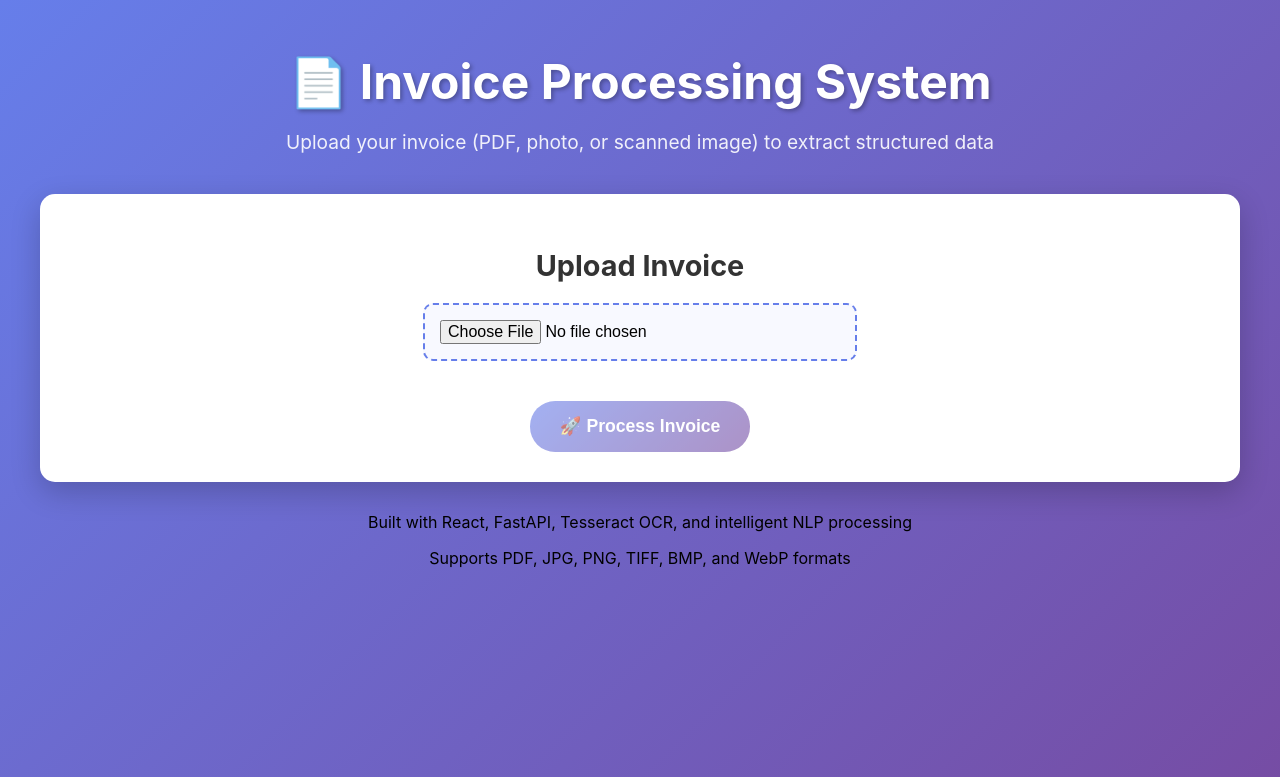
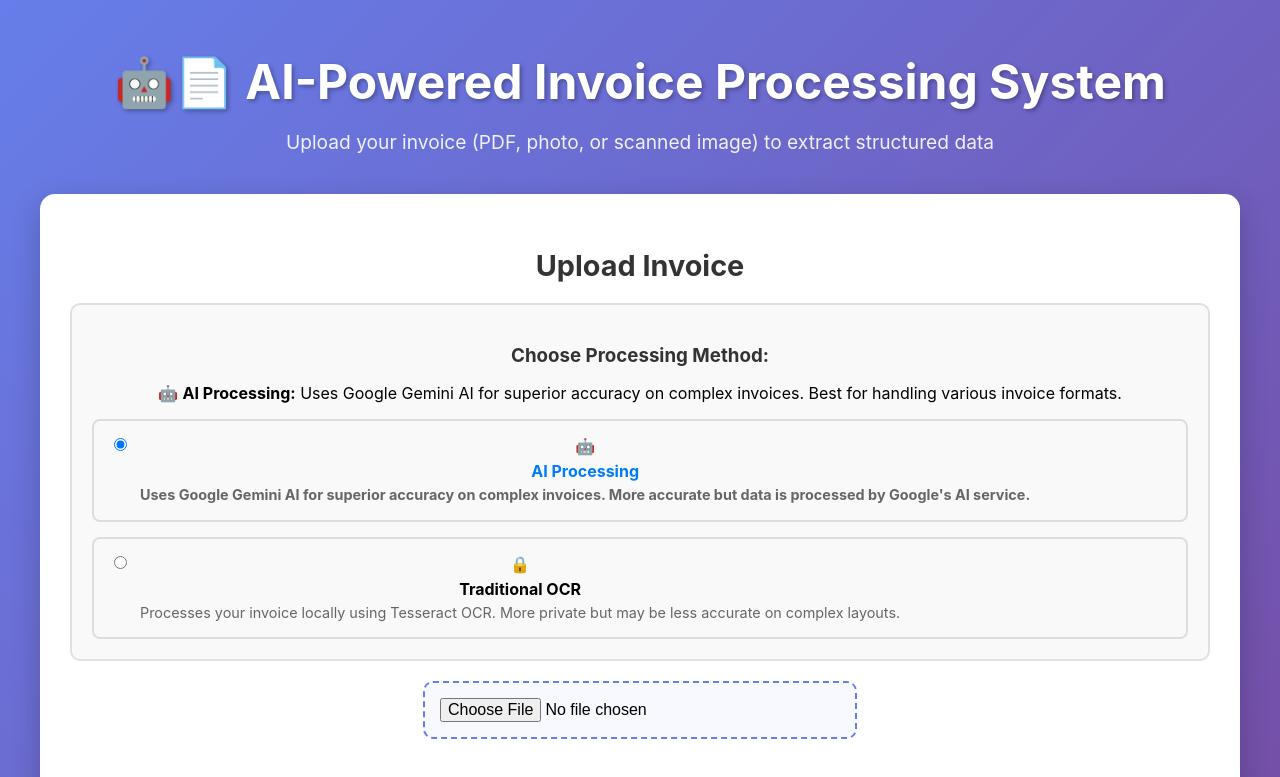
Before and after one commit to MohdAli056/invoice-processor-frontend, a React (Create React App) app: page / in a window 1280 px wide. Shown: the top 777 px of the page. Built offline with nearby package versions, Linux system fonts and the light colour scheme.

Commit message:
Fix: Remove unused code and clean up the App component

```diff
--- a/src/App.css
+++ b/src/App.css
@@ -204,3 +204,110 @@
     grid-template-columns: 1fr;
   }
 }
+
+/* Processing Options Styles */
+.processing-options {
+  margin: 20px 0;
+  padding: 20px;
+  border: 2px solid #e0e0e0;
+  border-radius: 10px;
+  background-color: #f9f9f9;
+}
+
+.processing-options h3 {
+  margin-bottom: 15px;
+  color: #333;
+}
+
+.radio-group {
+  display: flex;
+  flex-direction: column;
+  gap: 15px;
+}
+
+.radio-option {
+  display: flex;
+  align-items: flex-start;
+  gap: 10px;
+  padding: 15px;
+  border: 2px solid #ddd;
+  border-radius: 8px;
+  cursor: pointer;
+  transition: all 0.3s ease;
+}
+
+.radio-option:hover {
+  border-color: #007bff;
+  background-color: #f0f8ff;
+}
+
+.radio-option input[type="radio"] {
+  margin-top: 2px;
+}
+
+.radio-option input[type="radio"]:checked + .radio-label {
+  color: #007bff;
+  font-weight: bold;
+}
+
+.radio-label {
+  display: flex;
+  flex-direction: column;
+  gap: 5px;
+}
+
+.radio-label small {
+  color: #666;
+  font-size: 0.9em;
+  line-height: 1.3;
+}
+
+/* Processing Info Styles */
+.processing-info {
+  margin-bottom: 20px;
+  padding: 15px;
+  background-color: #e8f4fd;
+  border-radius: 8px;
+  border-left: 4px solid #007bff;
+}
+
+.info-grid {
+  display: grid;
+  grid-template-columns: repeat(auto-fit, minmax(200px, 1fr));
+  gap: 10px;
+  margin-top: 10px;
+}
+
+.info-item {
+  display: flex;
+  justify-content: space-between;
+  padding: 8px 12px;
+  background-color: white;
+  border-radius: 5px;
+  font-size: 0.9em;
+}
+
+/* Enhanced Result Styles */
+.result-section {
+  animation: fadeIn 0.5s ease-in;
+}
+
+@keyframes fadeIn {
+  from { opacity: 0; transform: translateY(20px); }
+  to { opacity: 1; transform: translateY(0); }
+}
+
+/* Responsive Design */
+@media (max-width: 768px) {
+  .radio-group {
+    gap: 10px;
+  }
+
+  .radio-option {
+    padding: 12px;
+  }
+
+  .info-grid {
+    grid-template-columns: 1fr;
+  }
+}
--- a/src/App.js
+++ b/src/App.js
@@ -1,11 +1,35 @@
 import React, { useState } from 'react';
 import './App.css';
+
+// Helper function to convert JSON to CSV
+const convertToCSV = (data) => {
+  const extractedData = data.extracted_data || {};
+  const rows = [
+    ['Field', 'Value'],
+    ['Vendor Name', extractedData.vendor_name || 'Not found'],
+    ['Vendor Email', extractedData.vendor_email || 'Not found'],
+    ['Vendor Phone', extractedData.vendor_phone || 'Not found'],
+    ['Invoice Number', extractedData.invoice_number || 'Not found'],
+    ['Invoice Date', extractedData.invoice_date || 'Not found'],
+    ['VAT Number', extractedData.vat_number || 'Not found'],
+    ['Total Amount', extractedData.total_amount || 'Not found'],
+    ['Subtotal', extractedData.subtotal || 'Not found'],
+    ['Tax Amount', extractedData.tax_amount || 'Not found'],
+    ['Payment Terms', extractedData.payment_terms || 'Not found'],
+    ['Dates Found', (extractedData.dates_found || []).join(', ') || 'None'],
+    ['Processing Method', data.processing_method || 'Unknown'],
+    ['Processing Time', data.processing_timestamp || 'Unknown'],
+    ['Confidence Score', data.confidence_scores?.overall || 'Not available']
+  ];
+  return rows.map(row => row.join(',')).join('\n');
+};
 
 function App() {
   const [file, setFile] = useState(null);
   const [loading, setLoading] = useState(false);
   const [result, setResult] = useState(null);
   const [error, setError] = useState(null);
+  const [processingMethod, setProcessingMethod] = useState('ai');
 
   const handleFileChange = (event) => {
     const selectedFile = event.target.files[0];
@@ -26,13 +50,12 @@ function App() {
 
     const formData = new FormData();
     formData.append('file', file);
+    formData.append('processing_method', processingMethod);
 
     try {
-      // Clean API URL to prevent double slashes
       const apiUrl = (process.env.REACT_APP_API_URL || 'http://localhost:8000').replace(/\/$/, '');
-
       console.log('Uploading to:', `${apiUrl}/process`);
-      console.log('File details:', { name: file.name, size: file.size, type: file.type });
+      console.log('Processing method:', processingMethod);
 
       const response = await fetch(`${apiUrl}/process`, {
         method: 'POST',
@@ -40,7 +63,6 @@ function App() {
       });
 
       console.log('Response status:', response.status);
-      console.log('Response headers:', response.headers);
 
       if (!response.ok) {
         const errorText = await response.text();
@@ -51,17 +73,14 @@ function App() {
       const data = await response.json();
       console.log('API Response:', data);
 
-      // Validate the response structure
       if (!data || typeof data !== 'object') {
         throw new Error('Invalid response format from server');
       }
 
-      // Check if it's an error response
       if (data.detail) {
         throw new Error(`Server error: ${data.detail}`);
       }
 
-      // Ensure extracted_data exists
       if (!data.extracted_data) {
         console.warn('No extracted_data in response, creating empty structure');
         data.extracted_data = {
@@ -86,16 +105,77 @@ function App() {
     }
   };
 
+  const handleExportCSV = () => {
+    if (!result) return;
+
+    const csvContent = convertToCSV(result);
+    const blob = new Blob([csvContent], { type: 'text/csv;charset=utf-8;' });
+    const link = document.createElement('a');
+    const url = URL.createObjectURL(blob);
+
+    link.setAttribute('href', url);
+    link.setAttribute('download', `invoice_data_${new Date().toISOString().slice(0,10)}.csv`);
+    document.body.appendChild(link);
+    link.click();
+    document.body.removeChild(link);
+  };
+
   return (
     <div className="App">
       <header className="App-header">
-        <h1>📄 Invoice Processing System</h1>
+        <h1>🤖📄 AI-Powered Invoice Processing System</h1>
         <p>Upload your invoice (PDF, photo, or scanned image) to extract structured data</p>
       </header>
 
       <main className="App-main">
         <div className="upload-section">
           <h2>Upload Invoice</h2>
+
+          {/* Processing Method Selection */}
+          <div className="processing-options">
+            <h3>Choose Processing Method:</h3>
+            <div className="method-description">
+              {processingMethod === 'ai' ? (
+                <p>
+                  🤖 <strong>AI Processing:</strong> Uses Google Gemini AI for superior accuracy on complex invoices. Best for handling various invoice formats.
+                </p>
+              ) : (
+                <p>
+                  📄 <strong>Traditional OCR:</strong> Uses local processing for privacy-conscious users. Best for standard invoice formats.
+                </p>
+              )}
+            </div>
+            <div className="radio-group">
+              <label className="radio-option">
+                <input
+                  type="radio"
+                  name="processing"
+                  value="ai"
+                  checked={processingMethod === 'ai'}
+                  onChange={(e) => setProcessingMethod(e.target.value)}
+                />
+                <span className="radio-label">
+                  🤖 <strong>AI Processing</strong>
+                  <small>Uses Google Gemini AI for superior accuracy on complex invoices. More accurate but data is processed by Google's AI service.</small>
+                </span>
+              </label>
+
+              <label className="radio-option">
+                <input
+                  type="radio"
+                  name="processing"
+                  value="traditional"
+                  checked={processingMethod === 'traditional'}
+                  onChange={(e) => setProcessingMethod(e.target.value)}
+                />
+                <span className="radio-label">
+                  🔒 <strong>Traditional OCR</strong>
+                  <small>Processes your invoice locally using Tesseract OCR. More private but may be less accurate on complex layouts.</small>
+                </span>
+              </label>
+            </div>
+          </div>
+
           <input
             type="file"
             accept=".pdf,.png,.jpg,.jpeg,.tiff,.tif,.bmp,.webp"
@@ -116,7 +196,11 @@ function App() {
             disabled={!file || loading}
             className="upload-button"
           >
-            {loading ? '🔄 Processing...' : '🚀 Process Invoice'}
+            {loading ? (
+              processingMethod === 'ai' ? '🤖 AI Processing...' : '🔍 OCR Processing...'
+            ) : (
+              processingMethod === 'ai' ? '🚀 Process with AI' : '🚀 Process with OCR'
+            )}
           </button>
         </div>
 
@@ -124,12 +208,6 @@ function App() {
           <div className="error-section">
             <h3>❌ Error</h3>
             <p>{error}</p>
-            <details style={{marginTop: '10px', fontSize: '0.9em', color: '#666'}}>
-              <summary>Debug Information</summary>
-              <p>API URL: {process.env.REACT_APP_API_URL || 'http://localhost:8000'}</p>
-              <p>File: {file ? `${file.name} (${file.size} bytes)` : 'None selected'}</p>
-              <p>Check browser console for detailed logs</p>
-            </details>
           </div>
         )}
 
@@ -137,26 +215,24 @@ function App() {
           <div className="result-section">
             <h2>✅ Extraction Results</h2>
 
-            {/* File Information */}
-            <div className="file-summary">
-              <h3>📁 File Information</h3>
+            <div className="processing-info">
+              <h3>📊 Processing Information</h3>
               <div className="info-grid">
                 <div className="info-item">
-                  <strong>Filename:</strong> {result.filename || 'Unknown'}
+                  <strong>Method Used:</strong> {result.processing_method || 'Unknown'}
                 </div>
                 <div className="info-item">
-                  <strong>File Size:</strong> {result.file_size_bytes ? `${(result.file_size_bytes / 1024).toFixed(1)} KB` : 'Unknown'}
+                  <strong>Confidence:</strong> {result.confidence || 'Unknown'}
                 </div>
                 <div className="info-item">
-                  <strong>File Type:</strong> {result.file_type || 'Unknown'}
+                  <strong>AI Processing:</strong> {result.ai_processing ? '✅ Yes' : '❌ No'}
                 </div>
                 <div className="info-item">
-                  <strong>Processing Status:</strong> {result.success ? '✅ Success' : '❌ Failed'}
+                  <strong>Success:</strong> {result.success ? '✅ Yes' : '❌ No'}
                 </div>
               </div>
             </div>
 
-            {/* Extracted Data */}
             <div className="extraction-results">
               <h3>🔍 Extracted Data</h3>
               <div className="result-grid">
@@ -195,65 +271,16 @@ function App() {
               </div>
             </div>
 
-            {/* JSON Output */}
             <div className="json-output">
               <h3>📋 Complete JSON Response</h3>
               <pre>{JSON.stringify(result, null, 2)}</pre>
-            </div>
-
-            {/* Download Options */}
-            <div className="download-section">
-              <h3>💾 Export Results</h3>
-              <button
-                className="download-button"
-                onClick={() => {
-                  const dataStr = JSON.stringify(result, null, 2);
-                  const dataBlob = new Blob([dataStr], {type: 'application/json'});
-                  const url = URL.createObjectURL(dataBlob);
-                  const link = document.createElement('a');
-                  link.href = url;
-                  link.download = `invoice-extraction-${Date.now()}.json`;
-                  link.click();
-                  URL.revokeObjectURL(url);
-                }}
-              >
-                📄 Download JSON
-              </button>
-
-              <button
-                className="download-button"
-                onClick={() => {
-                  const csvData = [
-                    ['Field', 'Value'],
-                    ['Vendor Name', result.extracted_data?.vendor_name || ''],
-                    ['Vendor Email', result.extracted_data?.vendor_email || ''],
-                    ['Vendor Phone', result.extracted_data?.vendor_phone || ''],
-                    ['Invoice Number', result.extracted_data?.invoice_number || ''],
-                    ['Customer Number', result.extracted_data?.customer_number || ''],
-                    ['VAT Number', result.extracted_data?.vat_number || ''],
-                    ['Total Amount', result.extracted_data?.total_amount || ''],
-                    ['Dates Found', result.extracted_data?.dates_found?.join('; ') || '']
-                  ];
-
-                  const csvContent = csvData.map(row => row.map(field => `"${field}"`).join(',')).join('\n');
-                  const dataBlob = new Blob([csvContent], {type: 'text/csv'});
-                  const url = URL.createObjectURL(dataBlob);
-                  const link = document.createElement('a');
-                  link.href = url;
-                  link.download = `invoice-extraction-${Date.now()}.csv`;
-                  link.click();
-                  URL.revokeObjectURL(url);
-                }}
-              >
-                📊 Download CSV
-              </button>
             </div>
           </div>
         )}
       </main>
 
       <footer className="App-footer">
-        <p>Built with React, FastAPI, Tesseract OCR, and intelligent NLP processing</p>
+        <p>🤖 AI-Powered with Google Gemini + 🔍 Traditional OCR with Tesseract</p>
         <p>Supports PDF, JPG, PNG, TIFF, BMP, and WebP formats</p>
       </footer>
     </div>
```
